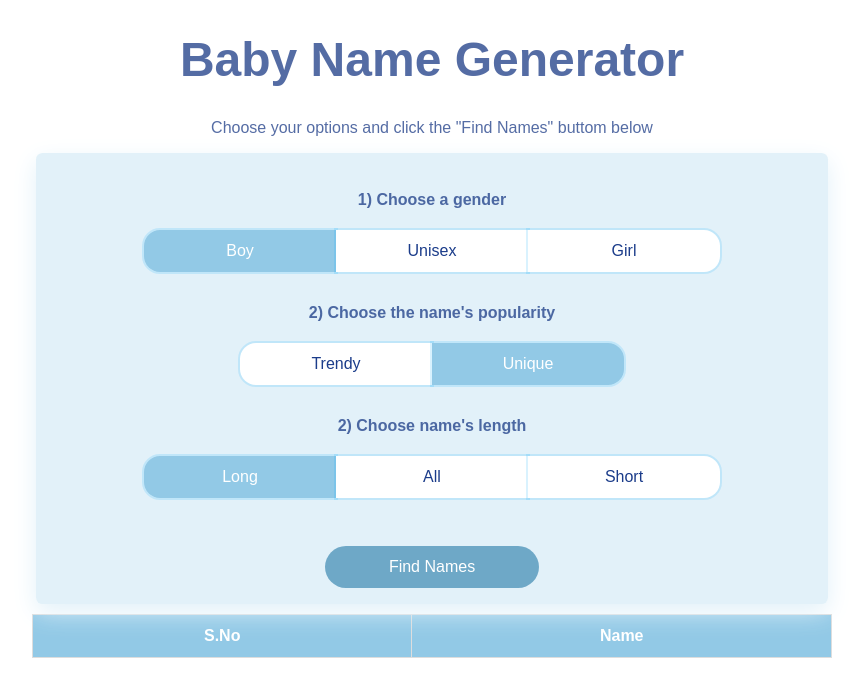
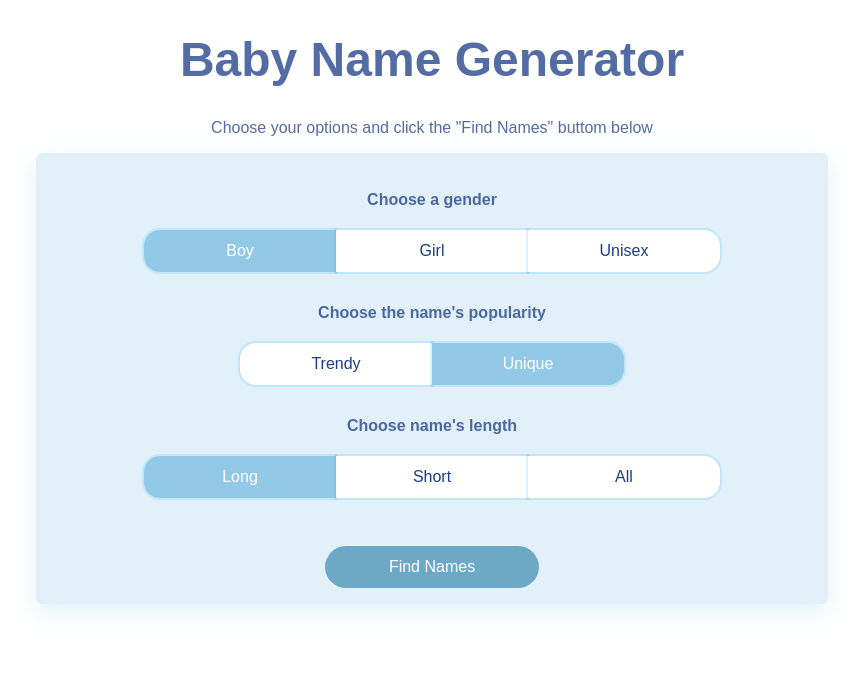
Before and after one commit to mu-aqib/nuxt1-randomName, a Nuxt app: page / in a window 1280 px wide. Shown: the top 696 px of the page, without its empty margins (208-1071 px from the left). Built offline with nearby package versions, Linux system fonts and the light colour scheme.

Commit message:
Interactive Component based designing with props and events project

```diff
--- a/app.vue
+++ b/app.vue
@@ -28,88 +28,47 @@
         else return name.length === options.length
       })
 
-    generatedName.value = element.map(name => {
-      return name.name
-    })
+    generatedName.value = element.map(name => name.name)
+
   }
+
+  // component data
+  const OptionsArray = [{
+      title: "Choose a gender",
+      category: 'gender',
+      buttons: [Gender.BOY, Gender.GIRL, Gender.UNISEX]
+    },
+    {
+      title: "Choose the name's popularity",
+      category: 'popularity',
+      buttons: [Popularity.TRENDY, Popularity.UNIQUE]
+    },
+    {
+      title: "Choose name's length",
+      category: 'length',
+      buttons: [Length.LONG, Length.SHORT, Length.ALL]
+    }
+  ]
 </script>
+
 <template>
   <div class="container">
     <h1>Baby Name Generator</h1>
     <p>Choose your options and click the "Find Names" buttom below</p>
 
     <div class="options-container mb-3">
-      <div class="option-container">
-        <h4>1) Choose a gender</h4>
 
-        <div class="option-buttons">
-          <button class="option option-left" :class="options.gender === Gender.BOY && 'option-active'"
-            @click="options.gender = Gender.BOY">
-            Boy
-          </button>
-          <button class="option" :class="options.gender === Gender.UNISEX && 'option-active'"
-            @click="options.gender = Gender.UNISEX">
-            Unisex
-          </button>
-          <button class="option option-right" :class="options.gender === Gender.GIRL && 'option-active'"
-            @click="options.gender = Gender.GIRL">
-            Girl
-          </button>
-        </div>
-      </div>
-
-      <div class="option-container">
-        <h4>2) Choose the name's popularity</h4>
-        <div class="option-buttons">
-          <button class="option option-left" :class="options.popularity === Popularity.TRENDY && 'option-active'"
-            @click="options.popularity = Popularity.TRENDY">
-            Trendy
-          </button>
-          <button class="option option-right" :class="options.popularity === Popularity.UNIQUE && 'option-active'"
-            @click="options.popularity = Popularity.UNIQUE">
-            Unique
-          </button>
-        </div>
-      </div>
-
-      <div class="option-container">
-        <h4>2) Choose name's length</h4>
-        <div class="option-buttons">
-          <button class="option option-left" :class="options.length === Length.LONG && 'option-active'"
-            @click="options.length = Length.LONG">
-            Long
-          </button>
-          <button class="option" :class="options.length === Length.ALL && 'option-active'"
-            @click="options.length = Length.ALL">
-            All
-          </button>
-          <button class="option option-right" :class="options.length === Length.SHORT && 'option-active'"
-            @click="options.length = Length.SHORT">
-            Short
-          </button>
-        </div>
-      </div>
+      <Options v-for="option in OptionsArray" :key="option.title" :singleOption="option" :options="options" />
 
       <button class="primary" @click="filterName">Find Names</button>
 
     </div>
 
-    <table class="table">
-      <thead>
-        <th>S.No</th>
-        <th>Name</th>
-      </thead>
-      <tbody>
-        <tr v-for="(name, index) in generatedName" :key="index">
-          <td data-label="S.No"> {{index}} </td>
-          <td data-label="Name"> {{name}} </td>
-        </tr>
-      </tbody>
-    </table>
+    <Table v-if="generatedName.length > 0" :generatedName="generatedName" />
 
   </div>
 </template>
 
-<style scoped>
+<style>
   @import url('@/assets/style.css');
 </style>
--- /dev/null
+++ b/components/Options.vue
@@ -0,0 +1,47 @@
+<script lang="ts" setup>
+    import {
+        Gender,
+        Popularity,
+        Length
+    } from '@/data'
+
+    interface validOptions {
+        options: {
+                gender: Gender,
+                popularity: Popularity,
+                length: Length
+            },
+            singleOption: {
+                title: String,
+                category: string,
+                buttons: Gender[] | Popularity[] | Length[]
+            }
+    }
+
+    let props = defineProps < validOptions > ()
+
+    const computeButtonClasses = (value, index) => {
+        let classes = ''
+        if(props.options[props.singleOption.category] === value)
+            classes = 'option-active';
+        if(index === 0)  classes += ' option-left'
+        if(index === props.singleOption.buttons.length - 1) classes += ' option-right'
+        return classes;
+    };
+</script>
+<template>
+    <div class="option-container">
+        <h4> {{singleOption.title}} </h4>
+
+        <div class="option-buttons">
+            <button class="option"
+                v-for="(value, index) in singleOption.buttons" :key="value"
+                :class="computeButtonClasses(value, index)"
+                @click="options[singleOption.category] = value"
+            >
+                {{value}}
+            </button>
+        </div>
+    </div>
+
+</template>
--- /dev/null
+++ b/components/Table.vue
@@ -0,0 +1,21 @@
+<script lang="ts" setup>
+interface Name{
+    generatedName: String[]    //Array of strings
+}
+    let props = defineProps<Name>()
+</script>
+
+<template>
+    <table class="table">
+        <thead>
+            <th>S.No</th>
+            <th>Name</th>
+        </thead>
+        <tbody>
+            <tr v-for="(name, index) in generatedName" :key="index">
+                <td data-label="S.No"> {{index}} </td>
+                <td data-label="Name"> {{name}} </td>
+            </tr>
+        </tbody>
+    </table>
+</template>
--- a/data.ts
+++ b/data.ts
@@ -8,8 +8,8 @@ interface Name {
 
 export enum Gender {
     GIRL = "Girl",
-        BOY = "Boy",
-        UNISEX = "Unisex",
+    BOY = "Boy",
+    UNISEX = "Unisex",
 }
 
 export enum Popularity {
```
